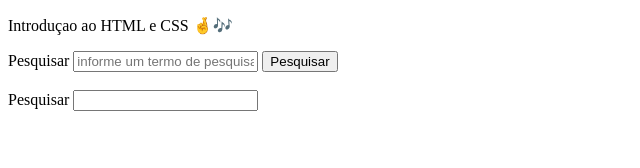
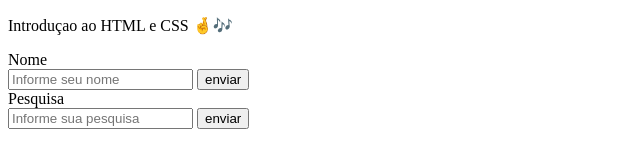
Before and after one commit to JoseCnarciso/CursoDEVinHouse-Zucchetti--main, a plain HTML site: page terceiraSemana/introducaoCSS/index.html in a window 1280 px wide. Shown: the whole page, without its empty margins (0-640 px from the left). Drawn offline with Linux system fonts and the light colour scheme.

Commit message:
testando metodos post e get

```diff
--- a/terceiraSemana/introducaoCSS/index.html
+++ b/terceiraSemana/introducaoCSS/index.html
@@ -10,15 +10,27 @@
 
             <p>Introduçao ao HTML e CSS 🤞🎶</p>
 
-            <form action="">
-                <label for="termo">Pesquisar</label>
-                <input type="text" name="termo-de-busca"
-                placeholder="informe um termo de pesquisa" id="trermo">
-                <button type="submit">Pesquisar</button>
-                <br /> <br/>
-                <label for="termo">Pesquisar</label>
-                <input type="text" name="termo-de-busca" id="trermo">
-                <br /> <br/>
+            <form method="post" accept="">
+                <label for="nomePessoa">Nome</label><br />
+
+                <input type="text"
+                name="q"
+                placeholder="Informe seu nome"
+                id="termo" />
+                <button type="submit">enviar</button>
+
+            </form>
+
+
+            <form method="get" accept="https://www.google.com/seach">
+                <label for="nomePessoa">Pesquisa</label><br />
+
+                <input type="text"
+                name="q"
+                placeholder="Informe sua pesquisa"
+                id="termo" />
+                <button type="submit">enviar</button>
+
             </form>
 
 
```
